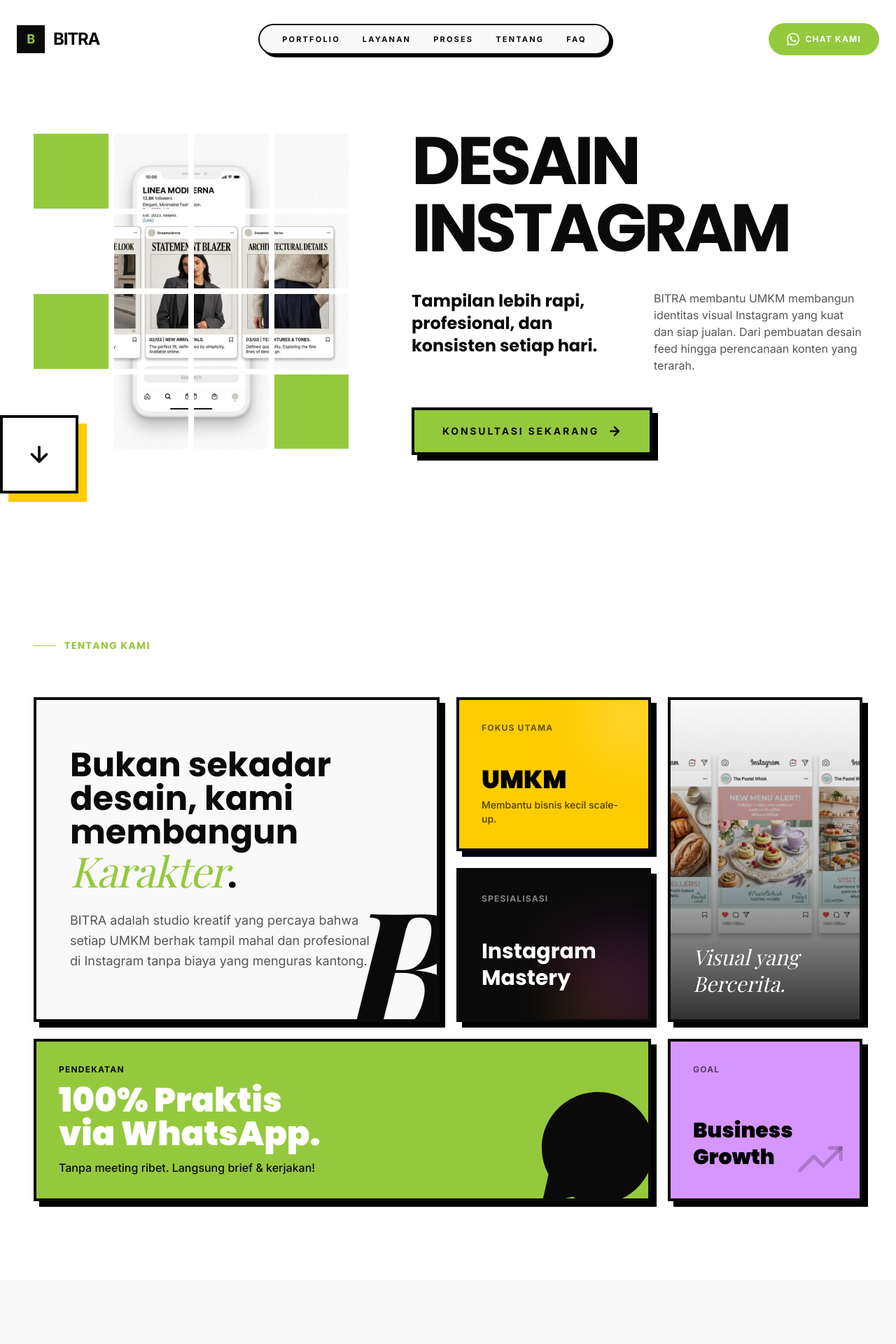
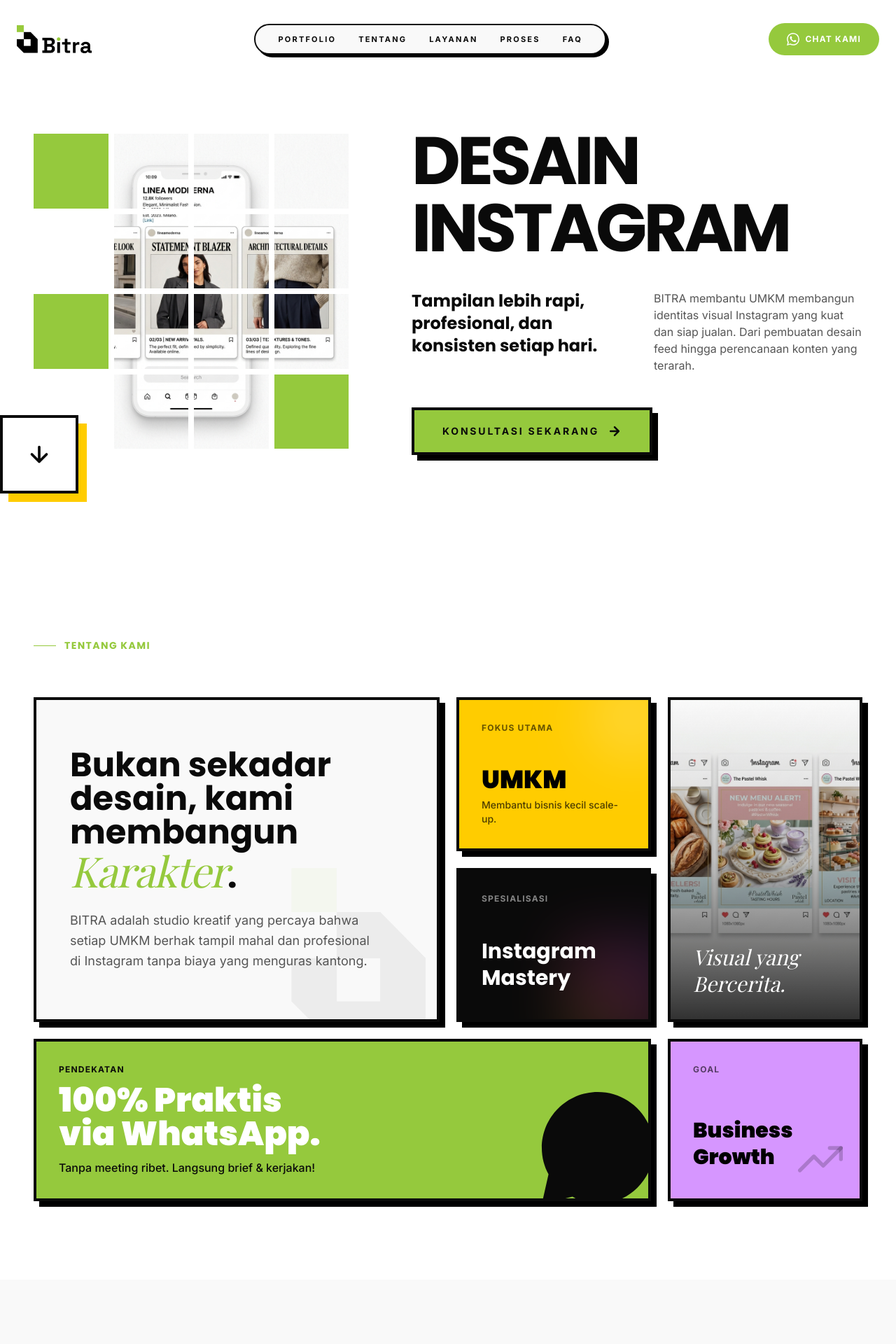
Before and after one commit to Ediw7/Bitra, a Next.js app: page / in a window 1280 px wide. Shown: the top 1920 px of the page at 70% size. Built offline with nearby package versions, Linux system fonts and the light colour scheme; a web font is replaced by a local one.

Commit message:
style: menambahkan logo pada navbar dan footer

```diff
--- a/src/components/about/About.tsx
+++ b/src/components/about/About.tsx
@@ -1,6 +1,7 @@
 "use client";
 
 import { motion } from "framer-motion";
+import Image from "next/image";
 
 export default function About() {
   return (
@@ -29,8 +30,14 @@
               </p>
             </div>
             {/* Giant Background Letter/Icon */}
-            <div className="absolute -bottom-10 -right-4 text-[12rem] sm:text-[15rem] font-serif italic font-black text-foreground/[0.03] leading-none group-hover:-rotate-12 transition-transform duration-700 pointer-events-none select-none">
-              B
+            <div className="absolute -bottom-10 -right-4 group-hover:-rotate-12 transition-transform duration-700 pointer-events-none select-none opacity-5">
+              <Image
+                src="/logo/bitraLogo3.png"
+                alt="Bitra Background Icon"
+                width={240}
+                height={240}
+                className="w-48 h-48 sm:w-64 sm:h-64 object-contain"
+              />
             </div>
           </motion.div>
 
--- a/src/components/footer/Footer.tsx
+++ b/src/components/footer/Footer.tsx
@@ -1,6 +1,7 @@
 "use client";
 
 import { getWhatsAppLink, NAV_LINKS } from "@/lib/constants";
+import Image from "next/image";
 
 export default function Footer() {
   const handleNavClick = (href: string) => {
@@ -16,22 +17,24 @@
           {/* Brand Info */}
           <div className="md:col-span-5 lg:col-span-6">
             <div className="flex items-center gap-3 mb-6">
-              <div className="w-12 h-12 rounded-none bg-foreground flex items-center justify-center font-bold text-bitra-green text-xl tracking-tight -rotate-12">
-                B
-              </div>
-              <span className="text-foreground font-bold text-3xl tracking-tighter uppercase">
-                BITRA STUDIO
-              </span>
+
+              <Image
+                src="/logo/bitraLogo1.png"
+                alt="Bitra Logo"
+                width={160}
+                height={48}
+                className="h-10 w-auto object-contain"
+              />
             </div>
             <p className="text-gray text-lg font-medium leading-relaxed max-w-sm mb-8">
               Membangun identitas visual Instagram yang kuat, profesional, dan berorientasi pada konversi untuk UMKM Indonesia.
             </p>
             <div className="flex gap-4">
               <a href="https://instagram.com/bitra.studio" target="_blank" rel="noopener noreferrer" className="w-12 h-12 rounded-full border-2 border-foreground flex items-center justify-center hover:bg-foreground hover:text-background transition-colors duration-300">
-                <svg width="20" height="20" viewBox="0 0 24 24" fill="none" stroke="currentColor" strokeWidth="2"><rect x="2" y="2" width="20" height="20" rx="5" ry="5"/><path d="M16 11.37A4 4 0 1 1 12.63 8 4 4 0 0 1 16 11.37z"/><line x1="17.5" y1="6.5" x2="17.51" y2="6.5"/></svg>
+                <svg width="20" height="20" viewBox="0 0 24 24" fill="none" stroke="currentColor" strokeWidth="2"><rect x="2" y="2" width="20" height="20" rx="5" ry="5" /><path d="M16 11.37A4 4 0 1 1 12.63 8 4 4 0 0 1 16 11.37z" /><line x1="17.5" y1="6.5" x2="17.51" y2="6.5" /></svg>
               </a>
               <a href={getWhatsAppLink()} target="_blank" rel="noopener noreferrer" className="w-12 h-12 rounded-full border-2 border-foreground flex items-center justify-center hover:bg-foreground hover:text-background transition-colors duration-300">
-                <svg width="20" height="20" viewBox="0 0 24 24" fill="currentColor"><path d="M17.472 14.382c-.297-.149-1.758-.867-2.03-.967-.273-.099-.471-.148-.67.15-.197.297-.767.966-.94 1.164-.173.199-.347.223-.644.075-.297-.15-1.255-.463-2.39-1.475-.883-.788-1.48-1.761-1.653-2.059-.173-.297-.018-.458.13-.606.134-.133.298-.347.446-.52.149-.174.198-.298.298-.497.099-.198.05-.371-.025-.52-.075-.149-.669-1.612-.916-2.207-.242-.579-.487-.5-.669-.51-.173-.008-.371-.01-.57-.01-.198 0-.52.074-.792.372-.272.297-1.04 1.016-1.04 2.479 0 1.462 1.065 2.875 1.213 3.074.149.198 2.096 3.2 5.077 4.487.709.306 1.262.489 1.694.625.712.227 1.36.195 1.871.118.571-.085 1.758-.719 2.006-1.413.248-.694.248-1.289.173-1.413-.074-.124-.272-.198-.57-.347m-5.421 7.403h-.004a9.87 9.87 0 01-5.031-1.378l-.361-.214-3.741.982.998-3.648-.235-.374a9.86 9.86 0 01-1.51-5.26c.001-5.45 4.436-9.884 9.888-9.884 2.64 0 5.122 1.03 6.988 2.898a9.825 9.825 0 012.893 6.994c-.003 5.45-4.437 9.884-9.885 9.884m8.413-18.297A11.815 11.815 0 0012.05 0C5.495 0 .16 5.335.157 11.892c0 2.096.547 4.142 1.588 5.945L.057 24l6.305-1.654a11.882 11.882 0 005.683 1.448h.005c6.554 0 11.89-5.335 11.893-11.893a11.821 11.821 0 00-3.48-8.413z"/></svg>
+                <svg width="20" height="20" viewBox="0 0 24 24" fill="currentColor"><path d="M17.472 14.382c-.297-.149-1.758-.867-2.03-.967-.273-.099-.471-.148-.67.15-.197.297-.767.966-.94 1.164-.173.199-.347.223-.644.075-.297-.15-1.255-.463-2.39-1.475-.883-.788-1.48-1.761-1.653-2.059-.173-.297-.018-.458.13-.606.134-.133.298-.347.446-.52.149-.174.198-.298.298-.497.099-.198.05-.371-.025-.52-.075-.149-.669-1.612-.916-2.207-.242-.579-.487-.5-.669-.51-.173-.008-.371-.01-.57-.01-.198 0-.52.074-.792.372-.272.297-1.04 1.016-1.04 2.479 0 1.462 1.065 2.875 1.213 3.074.149.198 2.096 3.2 5.077 4.487.709.306 1.262.489 1.694.625.712.227 1.36.195 1.871.118.571-.085 1.758-.719 2.006-1.413.248-.694.248-1.289.173-1.413-.074-.124-.272-.198-.57-.347m-5.421 7.403h-.004a9.87 9.87 0 01-5.031-1.378l-.361-.214-3.741.982.998-3.648-.235-.374a9.86 9.86 0 01-1.51-5.26c.001-5.45 4.436-9.884 9.888-9.884 2.64 0 5.122 1.03 6.988 2.898a9.825 9.825 0 012.893 6.994c-.003 5.45-4.437 9.884-9.885 9.884m8.413-18.297A11.815 11.815 0 0012.05 0C5.495 0 .16 5.335.157 11.892c0 2.096.547 4.142 1.588 5.945L.057 24l6.305-1.654a11.882 11.882 0 005.683 1.448h.005c6.554 0 11.89-5.335 11.893-11.893a11.821 11.821 0 00-3.48-8.413z" /></svg>
               </a>
             </div>
           </div>
@@ -67,9 +70,15 @@
           <p className="text-foreground font-bold uppercase tracking-widest text-xs">© 2024 BITRA Studio. All rights reserved.</p>
           <p className="text-foreground font-bold uppercase tracking-widest text-xs">Semarang, Indonesia</p>
         </div>
-        <h1 className="text-[25vw] sm:text-[22vw] font-bold tracking-tighter leading-[0.75] text-center text-foreground uppercase -mb-[2vw]">
-          BITRA.
-        </h1>
+        <div className="w-full px-4 sm:px-12 flex justify-center -mb-2 sm:-mb-6 mt-4 opacity-90">
+          <Image
+            src="/logo/bitraLogo1.png"
+            alt="Bitra Logo Massive"
+            width={1200}
+            height={400}
+            className="w-full h-auto object-contain"
+          />
+        </div>
       </div>
     </footer>
   );
--- a/src/components/navbar/Navbar.tsx
+++ b/src/components/navbar/Navbar.tsx
@@ -3,6 +3,7 @@
 import { useState, useEffect } from "react";
 import { motion, AnimatePresence } from "framer-motion";
 import { NAV_LINKS, getWhatsAppLink } from "@/lib/constants";
+import Image from "next/image";
 
 export default function Navbar() {
   const [scrolled, setScrolled] = useState(false);
@@ -48,13 +49,14 @@
         <div className="max-w-[95%] xl:max-w-[1400px] mx-auto px-4 sm:px-6">
           <div className="flex items-center justify-between h-16 sm:h-20">
             {/* Logo */}
-            <a href="#" className="flex items-center gap-3 group" onClick={() => window.scrollTo({ top: 0, behavior: "smooth" })}>
-              <div className="w-10 h-10 rounded-none bg-foreground flex items-center justify-center font-bold text-bitra-green text-lg tracking-tight group-hover:-rotate-12 transition-transform duration-300">
-                B
-              </div>
-              <span className="text-foreground font-bold text-2xl tracking-tighter uppercase">
-                BITRA
-              </span>
+            <a href="#" className="flex items-center group" onClick={() => window.scrollTo({ top: 0, behavior: "smooth" })}>
+              <Image
+                src="/logo/bitraLogo1.png"
+                alt="Bitra Logo"
+                width={160}
+                height={48}
+                className="h-10 w-auto object-contain group-hover:scale-105 transition-transform duration-300"
+              />
             </a>
 
             {/* Desktop Nav */}
--- a/src/lib/constants.ts
+++ b/src/lib/constants.ts
@@ -11,8 +11,8 @@
 // Navigation Links
 export const NAV_LINKS = [
   { label: "Portfolio", href: "#portfolio" },
+  { label: "Tentang", href: "#about" },
   { label: "Layanan", href: "#services" },
   { label: "Proses", href: "#process" },
-  { label: "Tentang", href: "#about" },
   { label: "FAQ", href: "#faq" },
 ];
```
Also changed, not shown: public/logo/bitraLogo1.png (added), public/logo/bitraLogo3.png (added).
